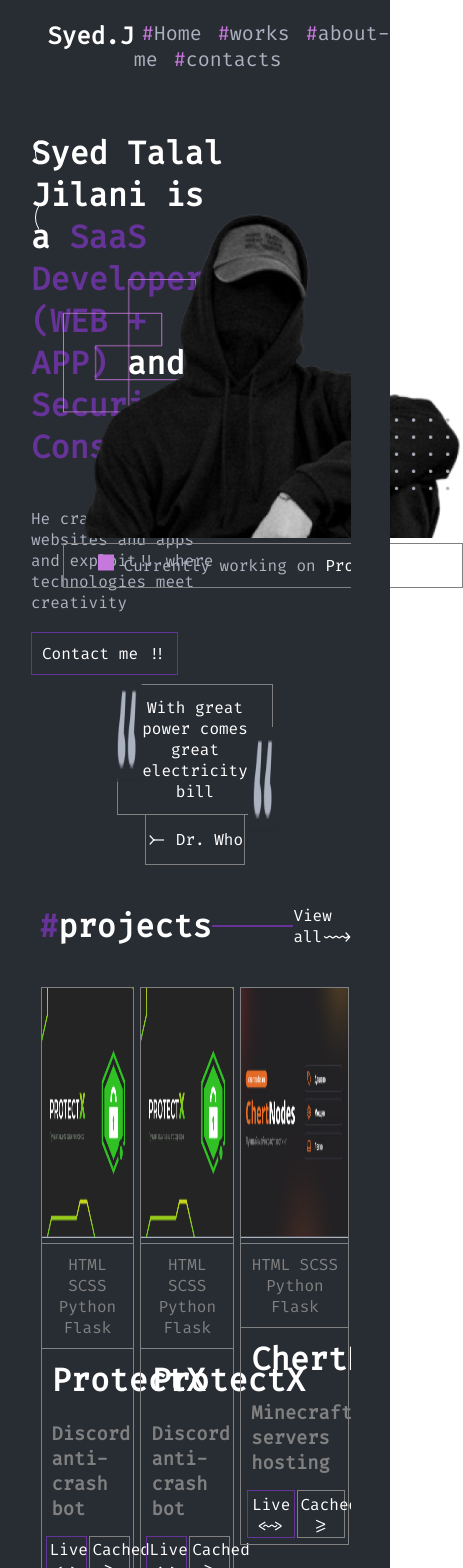
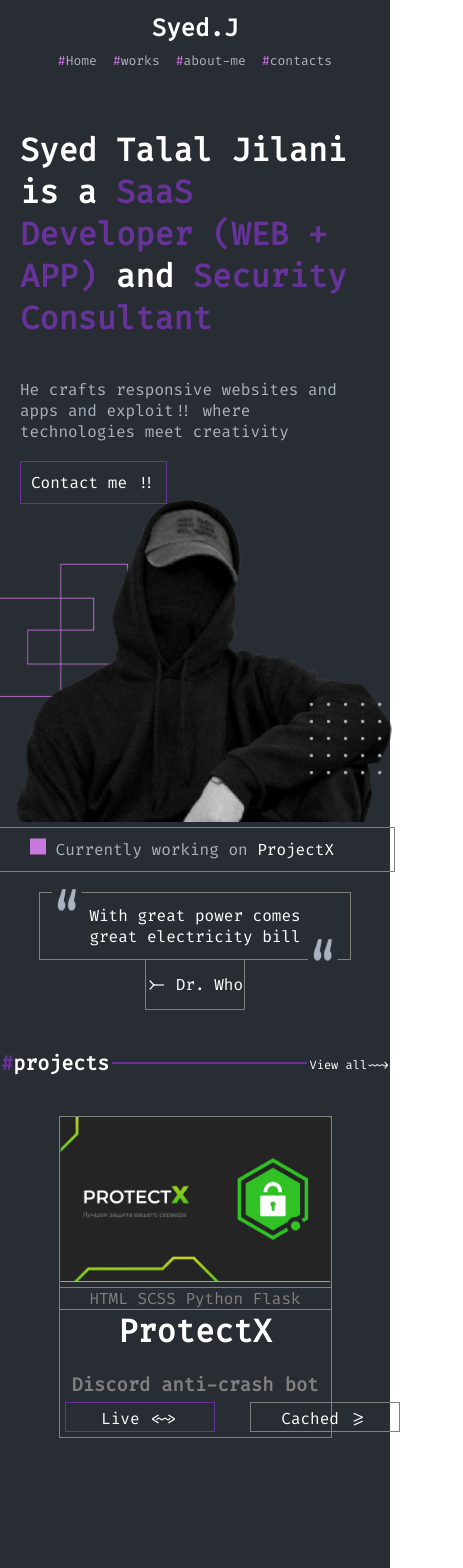
Before and after one commit to syedtalaljilani/portfolio, a React (Vite) app: page / in a window 390 px wide. Shown: the top 1568 px of the page, 463 px wide, since content can reach past the window. Built offline with nearby package versions, Linux system fonts and the light colour scheme.

Commit message:
resposive and updated version

```diff
--- a/src/Components/ProjectCard.jsx
+++ b/src/Components/ProjectCard.jsx
@@ -4,7 +4,7 @@ const ProjectCard = ({technology,img,livelink,cachedlink,title,desc}) => {
   return (
     <div>
         <div className="card">
-            <img src={img} alt="" />
+            <img src={img} alt=""/>
             <p>{technology}</p>
             <h1>{title}</h1>
             <h3>{desc}</h3>
--- a/src/pages/Home.jsx
+++ b/src/pages/Home.jsx
@@ -1,10 +1,10 @@
 import React from 'react'
 import '../styles/home.scss';
-import Header from '../Components/Header';
 import HeroSection from '../Components/HeroSection';
 import SocialVertical from '../Components/SocialVertical';
 import QouteBox from '../Components/QouteBox';
 import ProjectLatest from '../Components/ProjectLatest';
+import Header from '../Components/Header';
 const Home = () => {
   return (
     <div className='container'>
--- a/src/styles/Header.scss
+++ b/src/styles/Header.scss
@@ -4,7 +4,7 @@ nav{
     margin-top: 12px;
  display: flex;
  justify-content: space-around;
- padding: 1cqh;
+ padding:1;
  top:0;
  position: sticky;
  z-index: 10;
@@ -27,3 +27,56 @@ nav{
     }
   }
 }
+/* Default styles */
+
+/* Your default CSS styles here */
+
+/* Media query for small screens (e.g., smartphones) */
+@media only screen and (max-width: 767px) {
+  /* CSS styles for small screens */
+
+  /* Example of hiding an element on small screens */
+  .hide-on-small-screen {
+    display: none;
+  }
+  nav{
+    >h1{
+      text-align: center;
+    }
+     display:grid;
+     grid-column: 1;
+     >main{
+      width: 100%;
+      >a{
+        font-size:small;
+      }
+
+
+     }
+  }
+}
+
+/* Media query for medium screens (e.g., tablets) */
+@media only screen and (min-width: 768px) and (max-width: 1023px) {
+
+  nav{
+    >h1{
+      text-align: center;
+    }
+     display:grid;
+     grid-column: 1;
+     >main{
+      width: 100%;
+      >a{
+        font-size:small;
+      }
+    }
+  }
+}
+
+/* Media query for large screens (e.g., desktops) */
+@media only screen and (min-width: 1024px) {
+  .hide_on_large{
+    display: none;
+  }
+}
--- a/src/styles/HeroSection.scss
+++ b/src/styles/HeroSection.scss
@@ -45,3 +45,20 @@
         }
     }
 }
+@media only screen and (min-width: 768px) and (max-width: 1023px){
+    //tablet
+    .grid{
+        display:grid;
+        grid-column: 1;
+        grid-template-columns: 100%;
+    }
+
+}
+@media only screen and (max-width: 767px){
+    //mobile
+    .grid{
+        display:grid;
+        grid-column: 1;
+        grid-template-columns: 100%;
+    }
+}
--- a/src/styles/ProjectCard.scss
+++ b/src/styles/ProjectCard.scss
@@ -1,9 +1,8 @@
 .card{
-    width: 100%;
+    width:100%;
     border: 1px solid gray;
     >img{
         width: 100%;
-        height: 250px;
     }
     >p{
         color: gray;
@@ -11,27 +10,30 @@
         border-top: 1px solid gray;
         border-bottom: 1px solid gray;
     }
-    h1,p,h3{
-        padding: 10px
-    }
     h1{
         color: white;
+        margin-bottom: 20px;
+        text-align: center;
     }
     h3{
         color: gray;
+        text-align: center;
     }
     .btngroup{
-        padding:5%;
         display: grid;
-        gap: 2%;
-        grid-template-columns: 50% 50%;
+        column-gap:35px;
+        padding:5px;
+        grid-template-columns:150px 150px;
         >.btn1,.btn2{
+            width:150px;
+            height:30px;
+            padding: 5px;
+
+
             border: 1px solid gray;
-            padding: 4%;
             text-align: center;
             >a{
                 color: white;
-                padding: 2%;
             }
         }
         .btn1{
@@ -39,3 +41,6 @@
         }
     }
 }
+
+@media only screen and (min-width: 768px) and (max-width: 1023px){}
+@media only screen and (max-width: 767px){}
--- a/src/styles/ProjectLatest.scss
+++ b/src/styles/ProjectLatest.scss
@@ -21,8 +21,42 @@
 }
 .project_grid{
     margin-top: 40px;
+    height: 100%;
     justify-content: center;
     display: grid;
     gap:2%;
-    grid-template-columns: 30% 30% 35%;
+    grid-template-columns: 30% 30% 30%;
 }
+@media only screen and (min-width: 768px) and (max-width: 1023px){
+// tablet
+.heading>h1{
+    font-size: 20px;
+}
+.viewproject>a{
+    font-size: 12px;
+}
+.project_grid{
+    margin-top: 40px;
+    justify-content: center;
+    display: grid;
+    gap:2%;
+    grid-template-columns:100%;
+}
+}
+@media only screen and (max-width: 767px){
+    // mobile
+    .heading>h1{
+        font-size: 20px;
+    }
+    .viewproject>a{
+        font-size: 12px;
+    }
+    .project_grid{
+    height:180vh;
+    margin-top: 40px;
+    justify-content: center;
+    display: grid;
+    gap:2%;
+    grid-template-columns:70%;
+    }
+}
--- a/src/styles/home.scss
+++ b/src/styles/home.scss
@@ -14,3 +14,26 @@
         background-color: $background1;
       }
 }
+
+@media only screen and (min-width: 768px) and (max-width: 1023px){
+  //tablet
+  .conatiner{
+      display:grid;
+      grid-column: 1;
+      grid-template-columns: 100%;
+      >.col1,.col3{
+          display:none;
+      }
+  }
+}
+@media only screen and (max-width: 767px){
+  //mobile
+  .container{
+      display:grid;
+      grid-column: 1;
+      grid-template-columns: 100%;
+      >.col1,.col3{
+        display:none;
+    }
+  }
+}
--- a/src/styles/qoutebox.scss
+++ b/src/styles/qoutebox.scss
@@ -44,3 +44,38 @@
     border-left: 1px solid gray;
     border-right: 1px solid gray;
 }
+@media only screen and (min-width: 768px) and (max-width: 1023px){
+    //tablet
+    .parent{
+        display:grid;
+        grid-column: 1;
+        grid-template-columns: 100%;
+        place-items: center;
+        >.firstdiv{
+            width: 80%;
+            >.img1,.img2{
+                width:30px;
+                height: 30px;
+            }
+        }
+
+    }
+
+}
+@media only screen and (max-width: 767px){
+    //mobile
+    .parent{
+        display:grid;
+        grid-column: 1;
+        grid-template-columns: 100%;
+        place-items: center;
+        >.firstdiv{
+            width: 80%;
+            >.img1,.img2{
+                width:30px;
+                height: 30px;
+            }
+        }
+
+    }
+}
```
Also changed, not shown: src/Components/Header.jsx (+23 -14 lines).
